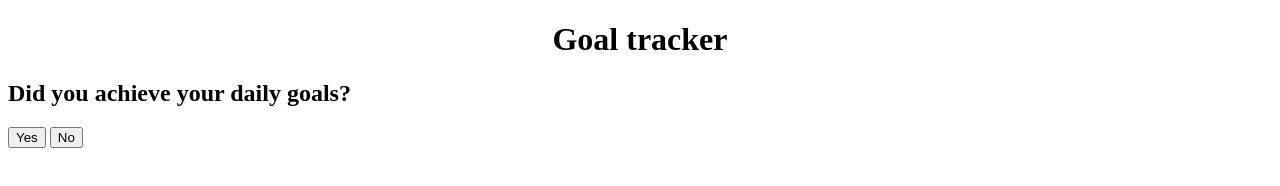
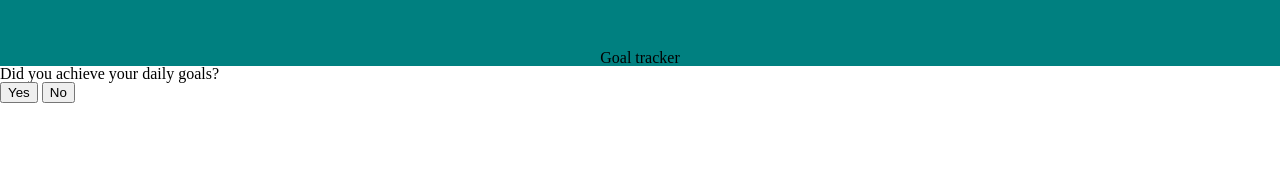
Before and after one commit to pitekcharles/goallist, a plain HTML site: page index.html in a window 1280 px wide. Drawn offline with Linux system fonts and the light colour scheme.

Commit message:
some more styling to the header, also added reset.css file

```diff
--- a/index.html
+++ b/index.html
@@ -5,6 +5,7 @@
     <meta charset="UTF-8">
     <meta name="viewport" content="width=device-width, initial-scale=1.0">
     <title>Goal list</title>
+    <link rel="stylesheet" href="./resources/css/reset.css" type="text/css">
     <link rel="stylesheet" href="./resources/css/main.css" type="text/css">
 </head>
 
--- a/resources/css/main.css
+++ b/resources/css/main.css
@@ -3,5 +3,7 @@
 }
 
 header h1 {
+    padding-top: 50px;
     text-align: center;
+    background: teal;
 }
--- /dev/null
+++ b/resources/css/reset.css
@@ -0,0 +1,48 @@
+/* http://meyerweb.com/eric/tools/css/reset/
+   v2.0 | 20110126
+   License: none (public domain)
+*/
+
+html, body, div, span, applet, object, iframe,
+h1, h2, h3, h4, h5, h6, p, blockquote, pre,
+a, abbr, acronym, address, big, cite, code,
+del, dfn, em, img, ins, kbd, q, s, samp,
+small, strike, strong, sub, sup, tt, var,
+b, u, i, center,
+dl, dt, dd, ol, ul, li,
+fieldset, form, label, legend,
+table, caption, tbody, tfoot, thead, tr, th, td,
+article, aside, canvas, details, embed,
+figure, figcaption, footer, header, hgroup,
+menu, nav, output, ruby, section, summary,
+time, mark, audio, video {
+	margin: 0;
+	padding: 0;
+	border: 0;
+	font-size: 100%;
+	font: inherit;
+	vertical-align: baseline;
+}
+/* HTML5 display-role reset for older browsers */
+article, aside, details, figcaption, figure,
+footer, header, hgroup, menu, nav, section {
+	display: block;
+}
+body {
+	line-height: 1;
+}
+ol, ul {
+	list-style: none;
+}
+blockquote, q {
+	quotes: none;
+}
+blockquote:before, blockquote:after,
+q:before, q:after {
+	content: '';
+	content: none;
+}
+table {
+	border-collapse: collapse;
+	border-spacing: 0;
+}
```
